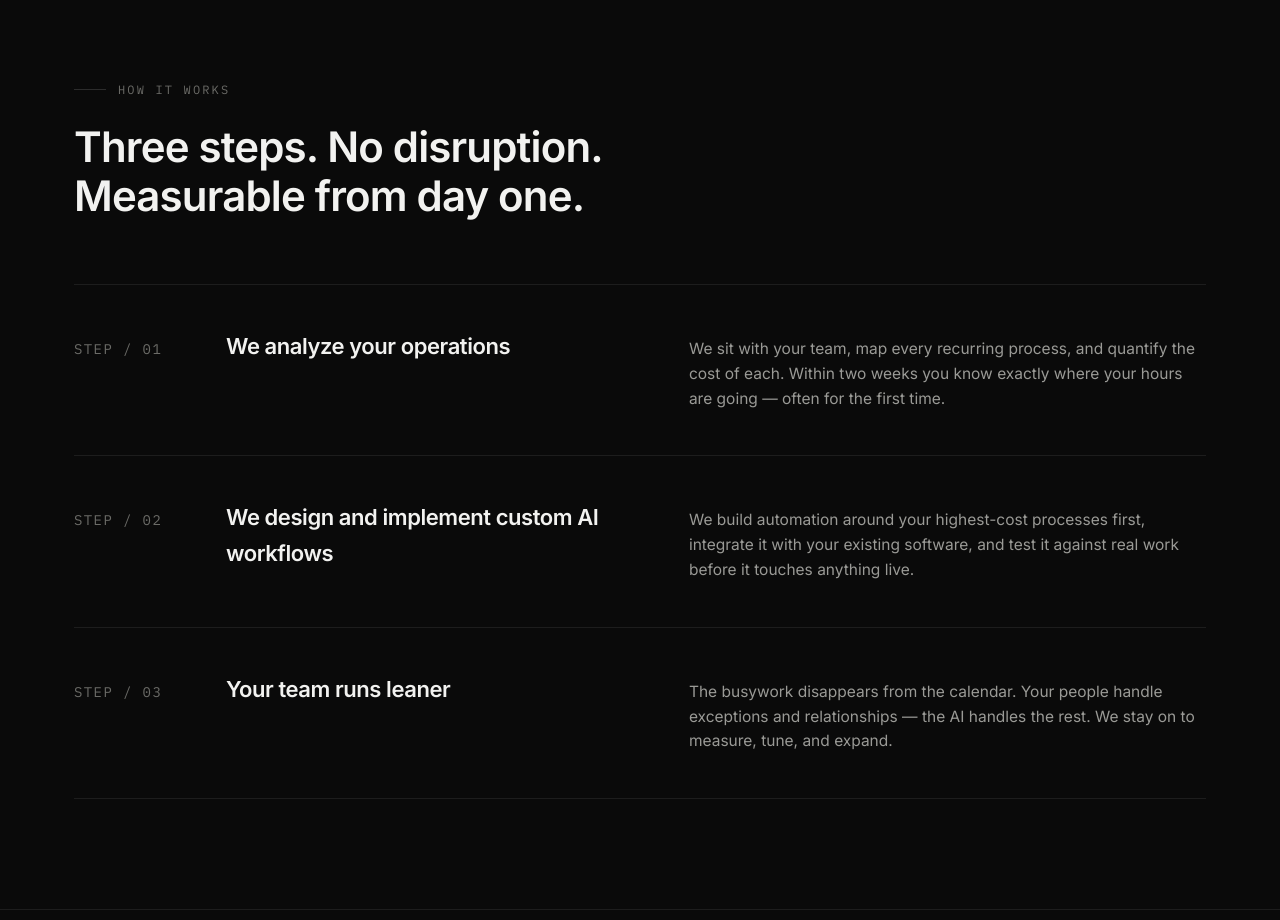
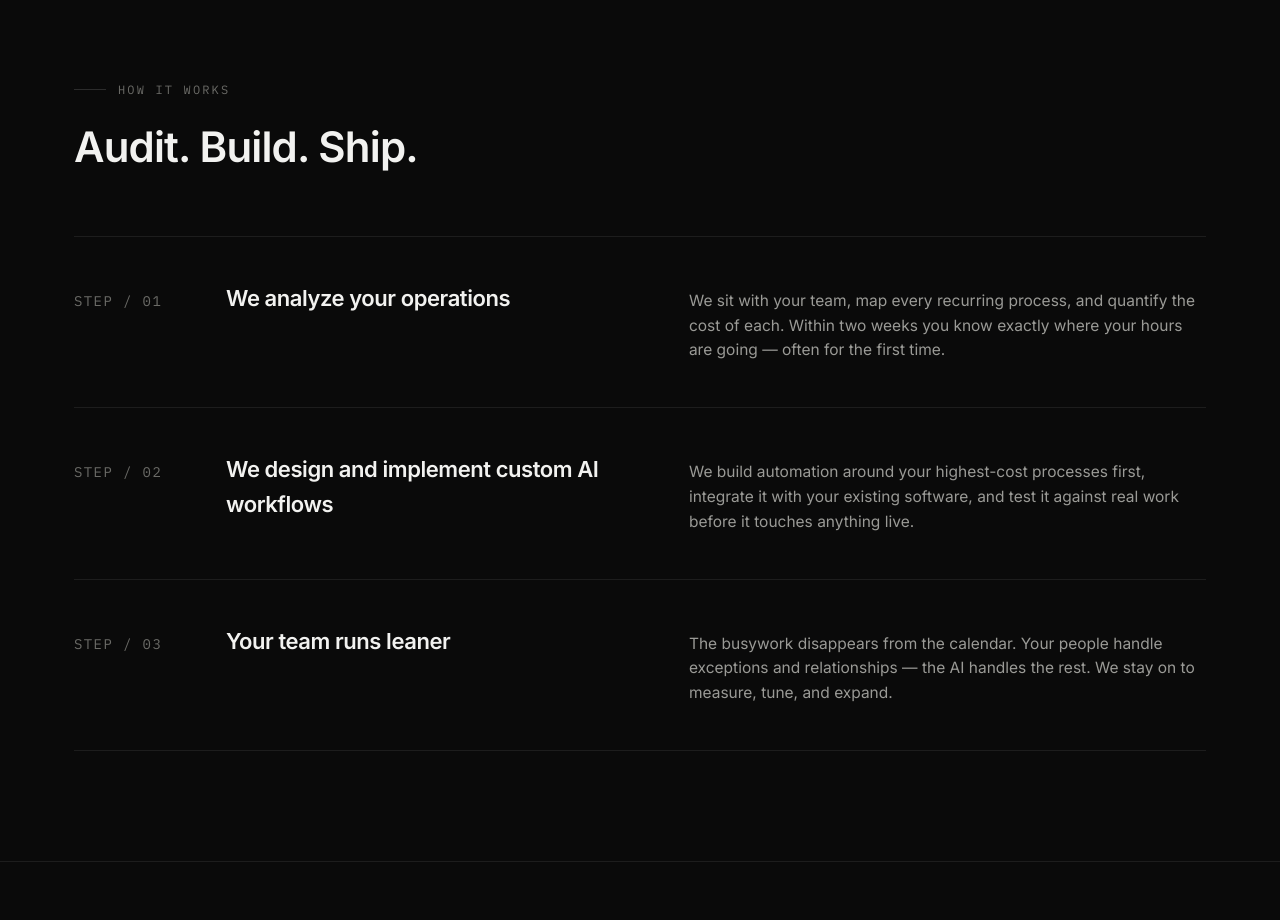
Before and after one commit to pykled/insert-landing, a website: page index.html in a window 1280 px wide. Shown: the part 3340-4260 px from the top of the page. Drawn offline with Linux system fonts and the light colour scheme; no server answers; a script that the page names is missing.

Commit message:
How It Works: headline → Audit. Build. Ship.

```diff
--- a/index.html
+++ b/index.html
@@ -946,7 +946,7 @@
   <section id="process">
     <div class="container">
       <div class="kicker reveal">How It Works</div>
-      <h2 class="reveal">Three steps. No disruption. Measurable from day one.</h2>
+      <h2 class="reveal">Audit. Build. Ship.</h2>
 
       <div class="steps">
         <div class="step reveal">
```
